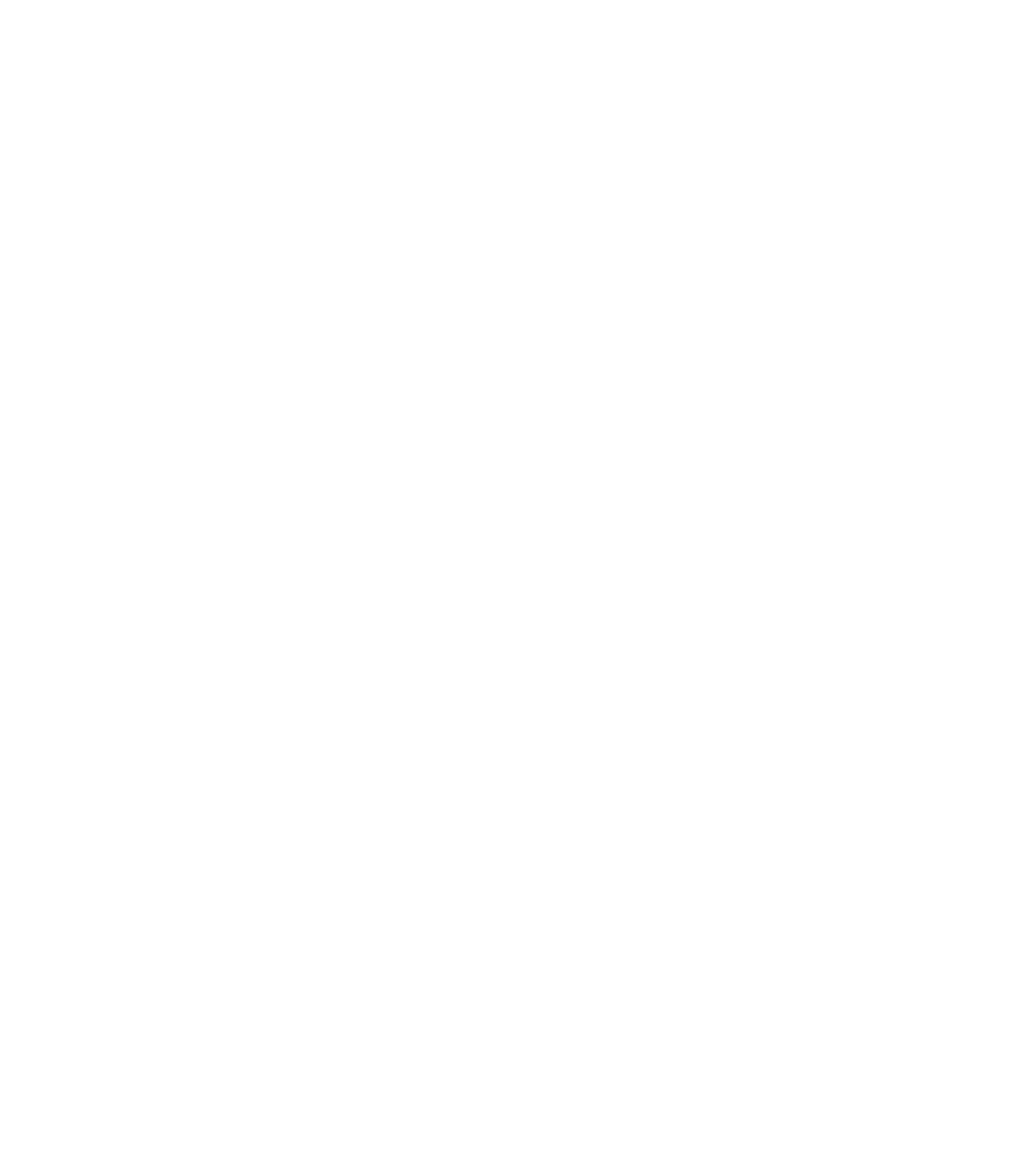
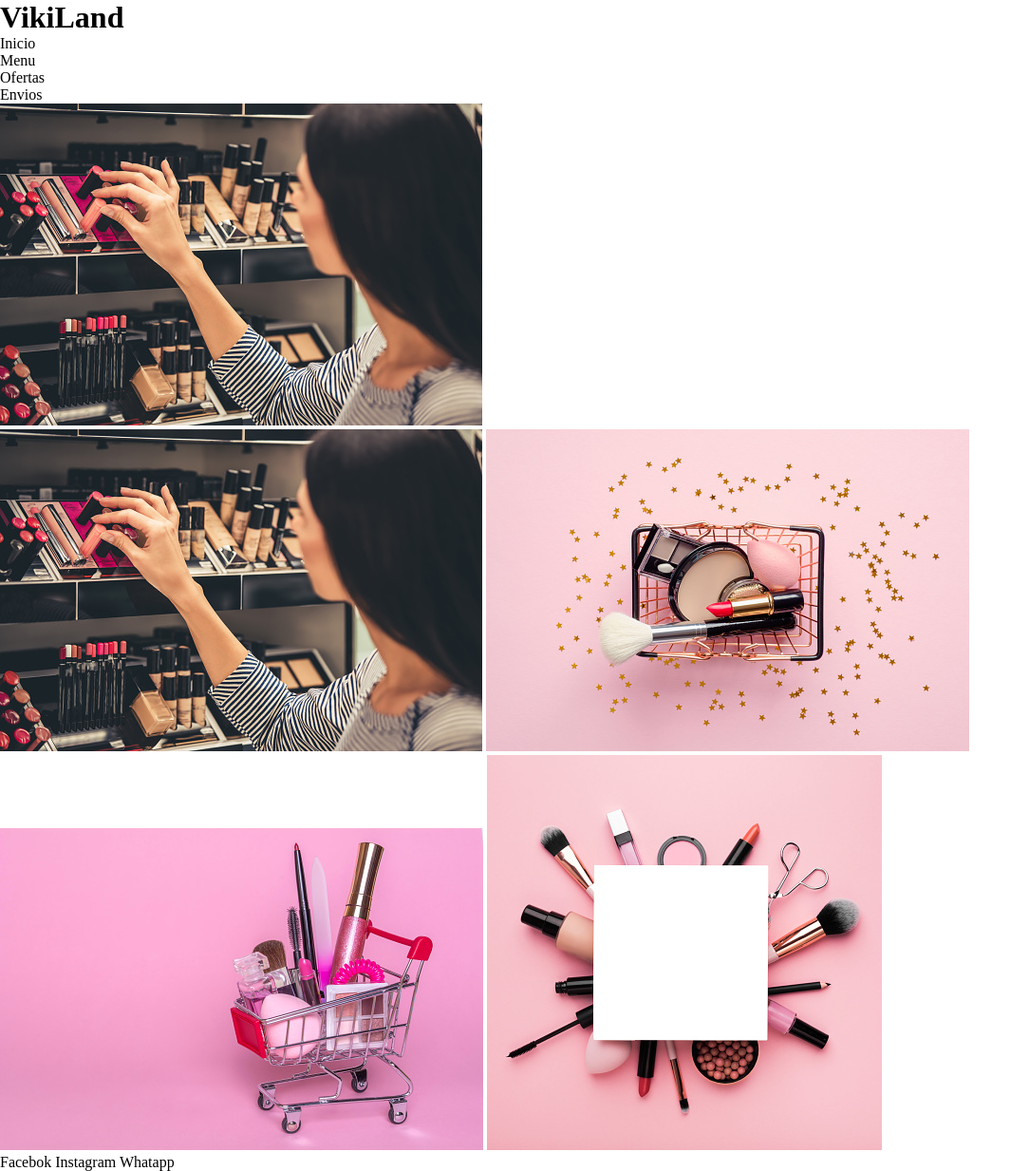
Before and after one commit to Omar-Devjr/vikiland, a plain HTML site: page index.html in a window 1280 px wide. Shown: the whole page at 95% size, without its empty margins (0-1084 px from the left). Before the commit the page ends 800 px from the top, so only its background shows below. Drawn offline with Linux system fonts and the light colour scheme.

Commit message:
Estructura:octocat: HTML

```diff
--- a/index.html
+++ b/index.html
@@ -12,6 +12,44 @@
 </head>
 <body>
 
+    <header>
+        <h1>VikiLand</h1>
+    </header>
+
+    <nav>
+        <ul>
+            <li>Inicio</li>
+            <li>Menu</li>
+            <li>Ofertas</li>
+            <li>Envios</li>
+        </ul>
+    </nav>
+
+    <main>
+
+        <section class="carousel_sale">
+            <img src="img/2.jpg" alt="makeup for sale ">
+
+        </section>
+
+        <section class="new_products">
+            <img src="img/2.jpg" alt="">
+            <img src="img/3.jpg" alt="">
+            <img src="img/4.jpg" alt="">
+            <img src="img/istockphoto-1178523784-170667a.jpg" alt="">
+
+
+        </section>
+
+        <footer>
+            <span>Facebok</span>
+            <span>Instagram</span>
+            <span>Whatapp</span>
+        </footer>
+
+
+    </main>
+
 
 
 
```
